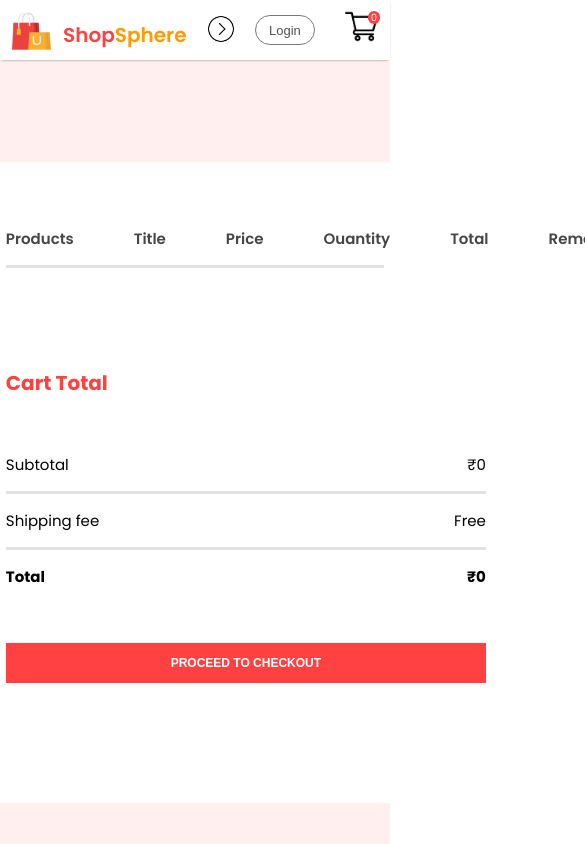
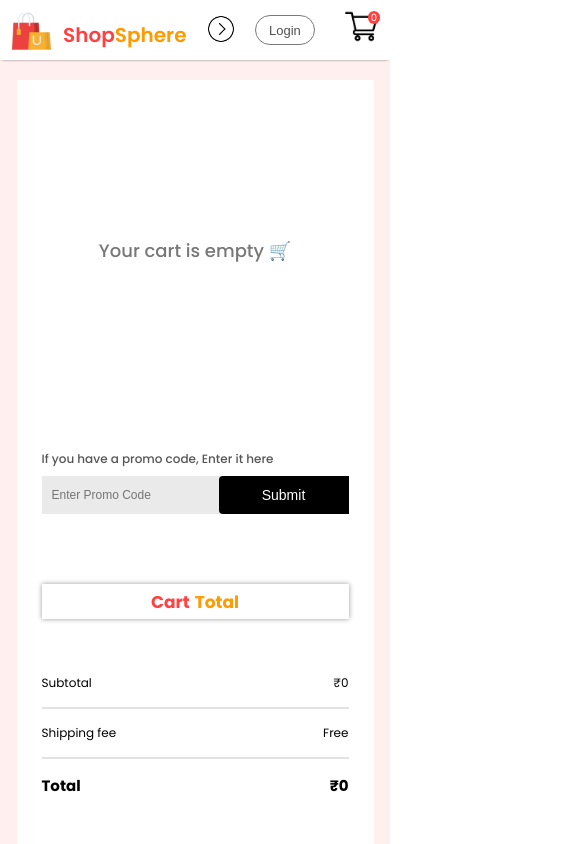
Before and after one commit to Bryan-625/ShopSphere-Ecom-Using-MERN, a React (Vite) app in the folder Frontend/: page /cart in a window 390 px wide. Shown: the top 844 px of the page, 585 px wide, since content can reach past the window. Built offline with nearby package versions, Linux system fonts and the light colour scheme.

Commit message:
Made CartItems component and CSS responsive

```diff
--- a/Frontend/src/Components/CartItems/CartItems.css
+++ b/Frontend/src/Components/CartItems/CartItems.css
@@ -15,6 +15,18 @@
   padding-top: 50px;
   padding-bottom: 20px;
   background: white;
+}
+
+.cartitems-empty {
+  flex: 1;
+  display: flex;
+  align-items: center;
+  justify-content: center;
+  min-height: 200px;
+  color: #777;
+  font-size: 18px;
+  font-weight: 500;
+  margin-top: 20px;
 }
 
 .cartitems hr {
@@ -59,16 +71,49 @@
 }
 
 .cartitems-down {
+  width: 100%;
   display: flex;
-  margin: 100px 0px;
+  justify-content: center;
+  margin-top: 100px;
+  flex-direction: column-reverse;
 }
 
 .cartitems-total {
+  margin-top: 50px;
   flex: 1;
   display: flex;
   flex-direction: column;
-  margin-right: 200px;
+
   gap: 40px;
+}
+
+.cartitems-total-text {
+  display: flex;
+  width: 100%;
+  align-items: center;
+  justify-content: center;
+  box-shadow: 0 0 5px rgba(0, 0, 0, 0.4);
+
+  height: 40px;
+  margin-top: 20px;
+}
+
+#cartitems-total-text1 {
+  color: #ff4141;
+  margin-right: 5px;
+  font-size: 20px;
+}
+
+#cartitems-total-text2 {
+  color: #ff9a00;
+  font-size: 20px;
+}
+
+.cartitems-total-hr {
+  height: 2px;
+  width: 100px;
+  margin-top: -40px;
+  background-color: #ff4141 !important;
 }
 
 .cartitems-total-items {
@@ -78,7 +123,7 @@
 }
 
 .cartitems-total button {
-  width: 480px;
+  width: 55%;
   height: 40px;
   outline: none;
   border: none;
@@ -87,6 +132,8 @@
   font-size: 12px;
   font-weight: 600;
   cursor: pointer;
+  display: block;
+  margin: 0 auto;
 }
 
 .cartitems-promocode {
@@ -101,29 +148,37 @@
 }
 
 .cartitems-promobox {
-  width: 435px;
-  margin-top: 15px;
-  padding-left: 20px;
-  height: 53px;
+  margin-top: 8px;
+  display: flex;
+  align-items: center;
+  gap: 10px;
+  width: 100%;
+  max-width: 500px;
   background: #eaeaea;
 }
 
 .cartitems-promobox input {
+  flex: 1;
   border: none;
   background: transparent;
   outline: none;
   font-size: 15px;
-  width: 330px;
-  height: 50px;
+  min-width: 0;
+  padding-left: 10px;
 }
 
 .cartitems-promobox button {
-  width: 100px;
-  height: 53px;
-  font-size: 16px;
+  flex-shrink: 0;
+  padding: 10px 15px;
+  font-size: 14px;
   background: black;
   color: white;
+  border: none;
   cursor: pointer;
+  width: 130px;
+  height: 41px;
+  border-top-left-radius: 4px;
+  border-bottom-left-radius: 4px;
 }
 
 .cartitems-total h1 {
@@ -131,10 +186,243 @@
   color: #ff4141;
 }
 
-.cartitems-total-items h3{
+.cartitems-total-items h3 {
   font-size: 15px;
 }
 
-.cartitems-total-items p{
+.cartitems-total-items p {
   font-size: 15px;
 }
+
+@media (max-width: 800px) {
+  .cartitems-format-main {
+    gap: 30px;
+    padding: 14px 0px;
+    color: #454545;
+    font-size: 12px;
+  }
+  .cartitems-format {
+    display: grid;
+    font-size: 10px;
+  }
+
+  .carticon-product-icon {
+    height: 60px;
+    width: 60px;
+  }
+
+  .cartitems-remove-icon {
+    width: 13px;
+    margin: 0px 25px;
+    cursor: pointer;
+  }
+  .cartitems-quantity {
+    width: 40px;
+    height: 30px;
+    border: 2px solid #ebebeb;
+    background: #fff;
+  }
+
+  .cartitems hr {
+    height: 2px;
+    background: #e2e2e2;
+    border: 0;
+  }
+
+  .cartitems-promobox {
+    width: 100%;
+    max-width: 500px;
+    background: #eaeaea;
+  }
+
+  .cartitems-promobox input {
+    font-size: 12px;
+    min-width: 0;
+    padding-left: 10px;
+  }
+
+  .cartitems-promobox button {
+    padding: 10px 15px;
+    font-size: 14px;
+    width: 130px;
+    height: 35px;
+  }
+
+  .cartitems-promocode p {
+    font-size: 11px;
+  }
+
+  #cartitems-total-text1 {
+    font-size: 17px;
+  }
+
+  #cartitems-total-text2 {
+    font-size: 17px;
+  }
+
+  .cartitems-total-text {
+    height: 35px;
+  }
+  .cartitems-total-items p {
+    font-size: 15px;
+  }
+}
+
+@media (max-width: 570px) {
+  .cartitems-format-main {
+    gap: 20px;
+    padding: 14px 0px;
+    color: #454545;
+    font-size: 11px;
+  }
+  .cartitems-format {
+    display: grid;
+    font-size: 10px;
+  }
+
+  .carticon-product-icon {
+    height: 55px;
+    width: 50px;
+  }
+
+  .cartitems-remove-icon {
+    width: 11px;
+    margin: 0px 25px;
+    cursor: pointer;
+  }
+  .cartitems-quantity {
+    width: 30px;
+    height: 30px;
+    border: 2px solid #ebebeb;
+    background: #fff;
+  }
+
+  .cartitems hr {
+    height: 2px;
+    background: #e2e2e2;
+    border: 0;
+  }
+
+  .cartitems-promobox {
+    width: 100%;
+    max-width: 500px;
+    background: #eaeaea;
+  }
+
+  .cartitems-promobox input {
+    font-size: 12px;
+    min-width: 0;
+    padding-left: 10px;
+  }
+
+  .cartitems-promobox button {
+    padding: 10px 15px;
+    font-size: 14px;
+    width: 130px;
+    height: 35px;
+  }
+
+  .cartitems-promocode p {
+    font-size: 11px;
+  }
+
+  #cartitems-total-text1 {
+    font-size: 17px;
+  }
+
+  #cartitems-total-text2 {
+    font-size: 17px;
+  }
+
+  .cartitems-total-text {
+    height: 35px;
+  }
+
+  .cartitems-total-items p {
+    font-size: 13px;
+  }
+}
+
+@media (max-width: 500px) {
+  .cartitems-format-main {
+    display: none;
+    grid-template-columns: 0.5fr 3fr 0.5fr;
+    gap: 10px;
+  }
+  .cartitems-format {
+    display: grid;
+    font-size: 10px;
+  }
+
+  .carticon-product-icon {
+    height: 45px;
+    width: 40px;
+  }
+
+  .cartitems-remove-icon {
+    width: 11px;
+    margin: 0px 15px;
+    cursor: pointer;
+  }
+  .cartitems-quantity {
+    width: 25px;
+    height: 25px;
+    border: 2px solid #ebebeb;
+    background: #fff;
+    font-size: 11px;
+  }
+
+  .cartitems hr {
+    height: 2px;
+    background: #e2e2e2;
+    border: 0;
+  }
+
+  .cartitems-promobox {
+    width: 100%;
+    max-width: 500px;
+    background: #eaeaea;
+  }
+
+  .cartitems-promobox input {
+    font-size: 12px;
+    min-width: 0;
+    padding-left: 10px;
+  }
+
+  .cartitems-promobox button {
+    padding: 10px 15px;
+    font-size: 14px;
+    width: 130px;
+    height: 38px;
+  }
+
+  .cartitems-promocode p {
+    font-size: 12px;
+  }
+
+  #cartitems-total-text1 {
+    font-size: 17px;
+  }
+
+  #cartitems-total-text2 {
+    font-size: 17px;
+  }
+
+  .cartitems-total-text {
+    height: 35px;
+  }
+
+  .cartitems-total-items p {
+    font-size: 12px;
+  }
+
+  .cartitems {
+    margin: 20px 20px;
+    padding-left: 25px;
+    padding-right: 25px;
+    padding-bottom: 20px;
+
+    background: white;
+  }
+}
--- a/Frontend/src/Components/CartItems/CartItems.jsx
+++ b/Frontend/src/Components/CartItems/CartItems.jsx
@@ -4,20 +4,31 @@ import remove_icon from "../assets/cart_cross_icon.png";
 import { ShopContext } from "../../Context/ShopContext";
 
 const CartItems = () => {
-  const { all_product, cartItems, removeFromCart, getTotalCartAmount } = useContext(ShopContext);
+  const { all_product, cartItems, removeFromCart, getTotalCartAmount } =
+    useContext(ShopContext);
+
+  const totalAmount = getTotalCartAmount();
+  const hasItems = totalAmount > 0;
+
   return (
-    <>
     <div className="cartitems-outer">
       <div className="cartitems">
+        {/* Table headers only if cart has items */}
+        {hasItems && (
+          <>
             <div className="cartitems-format-main">
               <p>Products</p>
               <p>Title</p>
               <p>Price</p>
-            <p>Ouantity</p>
+              <p>Quantity</p>
               <p>Total</p>
               <p>Remove</p>
             </div>
             <hr />
+          </>
+        )}
+
+        {/* Cart items */}
         {all_product.map((e) => {
           if (cartItems[e.id] > 0) {
             return (
@@ -26,7 +37,7 @@ const CartItems = () => {
                   <img
                     className="carticon-product-icon"
                     src={e.image}
-                      alt=""
+                    alt={e.name}
                   />
                   <p>{e.name}</p>
                   <p>&#8377;{e.new_price}</p>
@@ -36,9 +47,7 @@ const CartItems = () => {
                   <p>&#8377;{e.new_price * cartItems[e.id]}</p>
                   <img
                     className="cartitems-remove-icon"
-                      onClick={() => {
-                        removeFromCart(e.id);
-                      }}
+                    onClick={() => removeFromCart(e.id)}
                     src={remove_icon}
                     alt="remove-icon"
                   />
@@ -49,13 +58,26 @@ const CartItems = () => {
           }
           return null;
         })}
+
+        {/* Empty state message */}
+        {!hasItems && (
+          <div className="cartitems-empty">
+            <p>Your cart is empty 🛒</p>
+          </div>
+        )}
+
+        {/* Bottom Section */}
         <div className="cartitems-down">
           <div className="cartitems-total">
-              <h1>Cart Total</h1>
+            <div className="cartitems-total-text">
+              <h1 id="cartitems-total-text1">Cart</h1>
+              <h1 id="cartitems-total-text2"> Total</h1>
+            </div>
+
             <div>
               <div className="cartitems-total-items">
                 <p>Subtotal</p>
-                  <p>&#8377;{getTotalCartAmount()}</p>
+                <p>&#8377;{totalAmount}</p>
               </div>
               <hr />
               <div className="cartitems-total-items">
@@ -65,11 +87,14 @@ const CartItems = () => {
               <hr />
               <div className="cartitems-total-items">
                 <h3>Total</h3>
-                  <h3>&#8377;{getTotalCartAmount()}</h3>
+                <h3>&#8377;{totalAmount}</h3>
               </div>
             </div>
-              <button>PROCEED TO CHECKOUT</button>
+            <button disabled={!hasItems}>
+              {hasItems ? "PROCEED TO CHECKOUT" : "Add items to checkout"}
+            </button>
           </div>
+
           <div className="cartitems-promocode">
             <p>If you have a promo code, Enter it here</p>
             <div className="cartitems-promobox">
@@ -80,7 +105,6 @@ const CartItems = () => {
         </div>
       </div>
     </div>
-    </>
   );
 };
 
```
Lines whose indentation alone changed are shown as unchanged.
